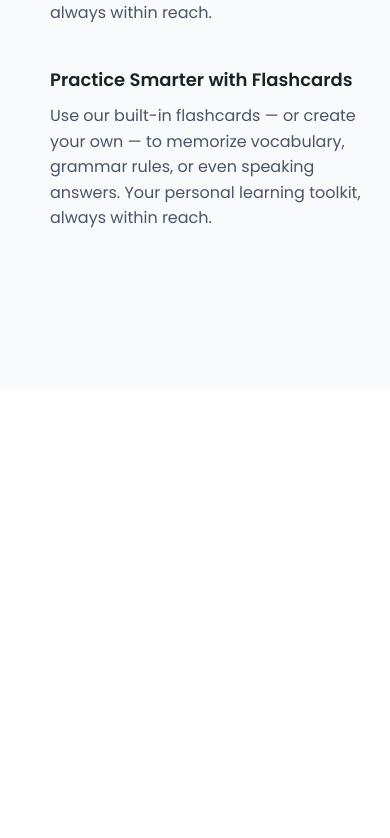
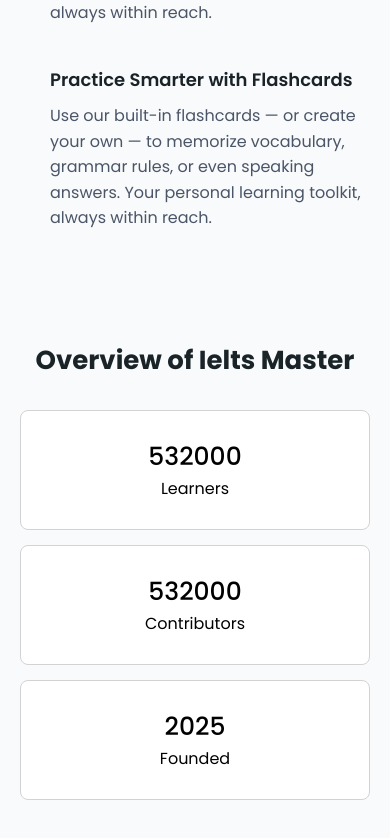
Before and after one commit to DannielVo/IeltsMaster, a React (Vite) app: page / in a window 390 px wide. Shown: the part 2105-2943 px from the top of the page. Before the commit the page ends 2496 px from the top, so only its background shows below. Built offline with nearby package versions, Linux system fonts and the light colour scheme; some icons are missing.

Commit message:
Feat: Finish responsive counter-review in hero section

```diff
--- a/src/pages/home/hero/Hero.jsx
+++ b/src/pages/home/hero/Hero.jsx
@@ -2,12 +2,14 @@
 import "./hero.css";
 import Introduction from "./introduction/Introduction";
 import FeaturesReview from "./features-review/FeaturesReview";
+import CounterReview from "./counter-review/CounterReview";
 
 const Hero = () => {
   return (
     <section className="hero left-right">
       <Introduction></Introduction>
       <FeaturesReview></FeaturesReview>
+      <CounterReview></CounterReview>
     </section>
   );
 };
--- a/src/pages/home/hero/counter-review/CounterReview.jsx
+++ b/src/pages/home/hero/counter-review/CounterReview.jsx
@@ -0,0 +1,28 @@
+import React from "react";
+import "./counterReview.css";
+
+const CounterReview = () => {
+  return (
+    <div className="counter-review">
+      <h2>Overview of Ielts Master</h2>
+      <div className="counter-boxes">
+        <div className="box">
+          <div className="counter-value">532000</div>
+          <div className="counter-name">Learners</div>
+        </div>
+
+        <div className="box">
+          <div className="counter-value">532000</div>
+          <div className="counter-name">Contributors</div>
+        </div>
+
+        <div className="box">
+          <div className="counter-value">2025</div>
+          <div className="counter-name">Founded</div>
+        </div>
+      </div>
+    </div>
+  );
+};
+
+export default CounterReview;
--- a/src/pages/home/hero/counter-review/counterReview.css
+++ b/src/pages/home/hero/counter-review/counterReview.css
@@ -0,0 +1,66 @@
+.counter-review {
+  margin: 0 auto;
+  text-align: center;
+  max-width: 1400px;
+}
+
+.counter-review h2 {
+  color: var(--itemFirst-color);
+  font-size: 26px;
+  margin-bottom: 30px;
+}
+
+.counter-boxes {
+  display: flex;
+  align-items: center;
+  justify-content: center;
+  flex-wrap: wrap;
+  gap: 15px;
+}
+
+.box {
+  display: flex;
+  flex-direction: column;
+  justify-content: center;
+  align-items: center;
+  width: 380px;
+  height: 120px;
+  background-color: var(--main-background);
+  border: none;
+  border-radius: 8px;
+  padding: 20px;
+  border: 1px solid lightgray;
+}
+
+.counter-value {
+  font-size: 25px;
+  font-weight: 500;
+}
+
+/* xs */
+@media (min-width: 475px) {
+}
+
+/* sm */
+@media (min-width: 640px) {
+}
+
+/* md */
+@media (min-width: 768px) {
+  .counter-boxes {
+    flex-wrap: nowrap;
+    justify-content: space-between;
+  }
+}
+
+/* lg */
+@media (min-width: 1024px) {
+}
+
+/* xl */
+@media (min-width: 1280px) {
+}
+
+/* 2xl */
+@media (min-width: 1536px) {
+}
```
